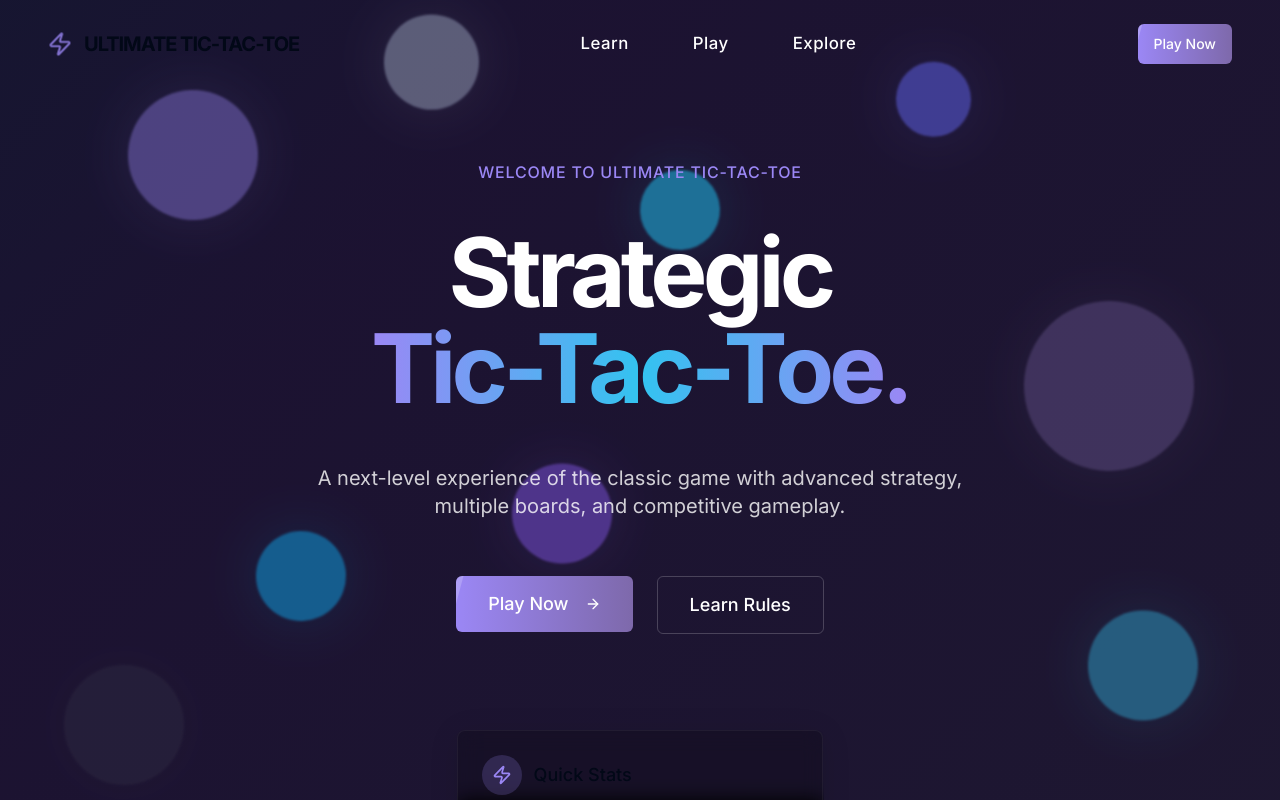
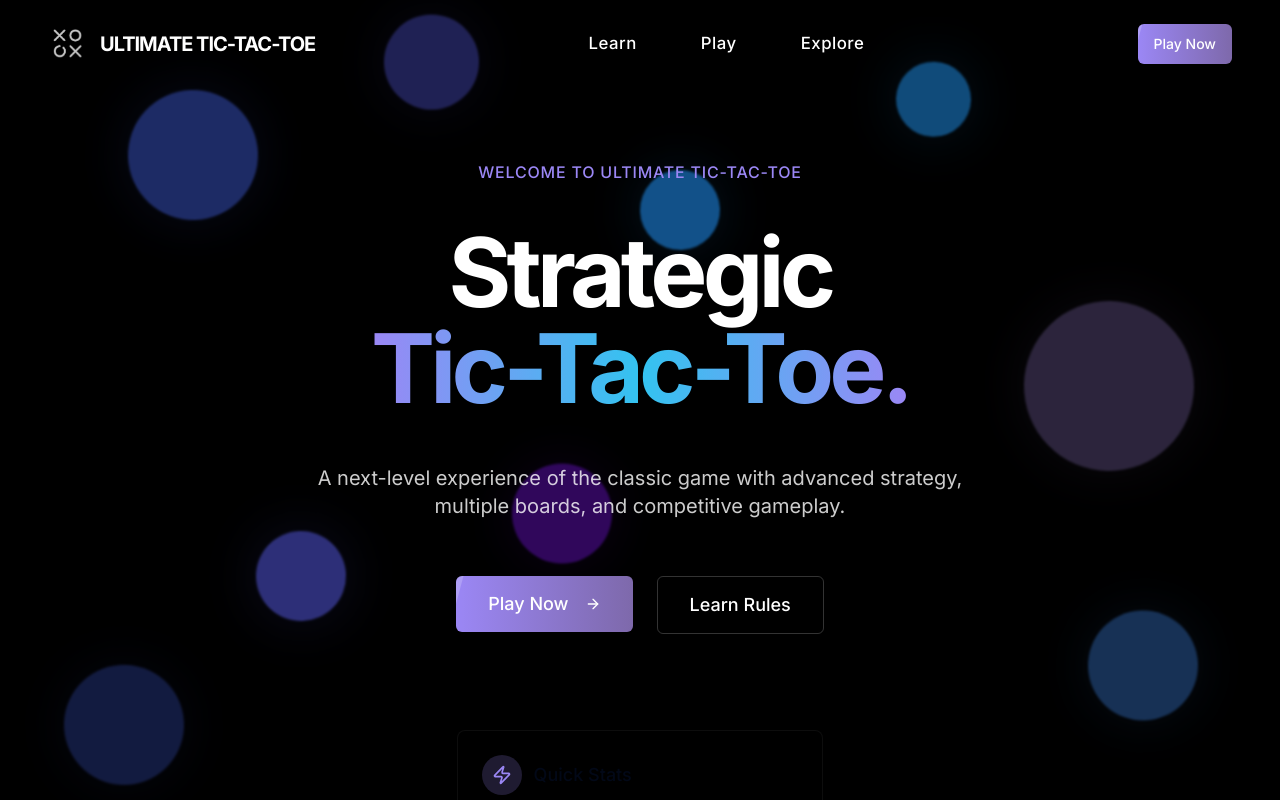
Before and after one commit to shreyahegde3/ultimate-tic-tac-toe, a React (Vite) app: page / in a window 1280 px wide. Shown: the top 800 px of the page. Built offline with nearby package versions, Linux system fonts and the light colour scheme.

Commit message:
feat: Improve navbar and background styling
- Replaced the bolt logo with a new logo.
- Changed the "ULTIMATE TIC-TAC-TOE" text color to white.
- Enhanced transition and scroll animation effects.
- Applied a black gradient background.

```diff
--- a/src/components/FloatingSpheres.tsx
+++ b/src/components/FloatingSpheres.tsx
@@ -69,15 +69,15 @@ const FloatingSpheres: React.FC = () => {
 
   return (
     <div ref={containerRef} className="fixed inset-0 overflow-hidden z-0">
-      <Sphere size="130px" color="#9b87f5" top="15%" left="10%" delay="0s" opacity="0.4" duration="12s" />
-      <Sphere size="90px" color="#0EA5E9" top="70%" left="20%" delay="0.5s" opacity="0.5" duration="10s" />
+      <Sphere size="130px" color="#4A6CFD" top="15%" left="10%" delay="0s" opacity="0.4" duration="12s" />
+      <Sphere size="90px" color="#5B5FEF" top="70%" left="20%" delay="0.5s" opacity="0.5" duration="10s" />
       <Sphere size="170px" color="#7E69AB" top="40%" left="80%" delay="1.2s" opacity="0.35" duration="14s" />
-      <Sphere size="110px" color="#33C3F0" top="80%" left="85%" delay="0.8s" opacity="0.4" duration="11s" />
-      <Sphere size="80px" color="#1EAEDB" top="25%" left="50%" delay="1.5s" opacity="0.6" duration="9s" />
-      <Sphere size="100px" color="#8B5CF6" top="60%" left="40%" delay="2s" opacity="0.45" duration="13s" />
-      <Sphere size="75px" color="#6366f1" top="10%" left="70%" delay="1s" opacity="0.5" duration="15s" />
-      <Sphere size="120px" color="#3f3f50" top="85%" left="5%" delay="1.7s" opacity="0.25" duration="16s" />
-      <Sphere size="95px" color="#D3E4FD" top="5%" left="30%" delay="0.3s" opacity="0.35" duration="14s" />
+      <Sphere size="110px" color="#3A7BD5" top="80%" left="85%" delay="0.8s" opacity="0.4" duration="11s" />
+      <Sphere size="80px" color="#1E88E5" top="25%" left="50%" delay="1.5s" opacity="0.6" duration="9s" />
+      <Sphere size="100px" color="#6A11CB" top="60%" left="40%" delay="2s" opacity="0.45" duration="13s" />
+      <Sphere size="75px" color="#2196F3" top="10%" left="70%" delay="1s" opacity="0.5" duration="15s" />
+      <Sphere size="120px" color="#4A6CFD" top="85%" left="5%" delay="1.7s" opacity="0.25" duration="16s" />
+      <Sphere size="95px" color="#5B5FEF" top="5%" left="30%" delay="0.3s" opacity="0.35" duration="14s" />
     </div>
   );
 };
--- a/src/components/Navbar.tsx
+++ b/src/components/Navbar.tsx
@@ -1,7 +1,8 @@
 
 import React, { useState, useEffect } from 'react';
 import { Button } from "@/components/ui/button";
-import { Zap, Menu, X } from "lucide-react";
+import { Menu, X } from "lucide-react";
+import Image from 'next/image';
 
 const Navbar = () => {
   const [scrolled, setScrolled] = useState(false);
@@ -25,8 +26,14 @@ const Navbar = () => {
     }`}>
       <div className="max-w-7xl mx-auto flex items-center justify-between">
         <div className="flex items-center space-x-3">
-          <Zap className="w-6 h-6 text-tictac-purple animate-pulse-slow" />
-          <span className="text-xl font-bold tracking-tighter">ULTIMATE TIC-TAC-TOE</span>
+          <Image
+            src="/lovable-uploads/97109072-9f33-40b0-8da2-f78a70a0f846.png"
+            alt="Tic Tac Toe Logo"
+            width={40}
+            height={40}
+            className="animate-pulse-slow"
+          />
+          <span className="text-xl font-bold tracking-tighter text-white">ULTIMATE TIC-TAC-TOE</span>
         </div>
 
         {/* Desktop Navigation */}
--- a/src/pages/Index.tsx
+++ b/src/pages/Index.tsx
@@ -32,8 +32,8 @@ const Index = () => {
 
   return (
     <div className="bg-black min-h-screen overflow-hidden relative">
-      {/* Dynamic gradient background */}
-      <div className="fixed inset-0 z-0 gradient-bg opacity-20"></div>
+      {/* Dynamic black gradient background */}
+      <div className="fixed inset-0 z-0 bg-gradient-to-br from-black via-black/90 to-black/80 opacity-100"></div>
 
       {/* Moving spheres in the background */}
       <FloatingSpheres />
```
Also changed, not shown: public/lovable-uploads/97109072-9f33-40b0-8da2-f78a70a0f846.png (added).
